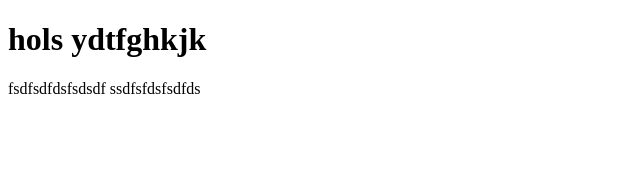
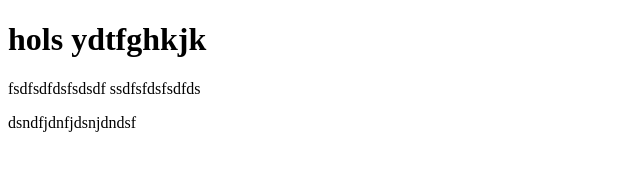
Before and after one commit to beaner92/invie-github, a plain HTML site: page index.html in a window 1280 px wide. Shown: the whole page, without its empty margins (0-640 px from the left). Drawn offline with Linux system fonts and the light colour scheme.

Commit message:
nueva-imagen

```diff
--- a/index.html
+++ b/index.html
@@ -9,5 +9,6 @@
 		fsdfsdfdsfsdsdf
 		<shadow><shadow>ssdfsfdsfsdfds</shadow></shadow>
 	</p>
+	<p>dsndfjdnfjdsnjdndsf</p>
 </body>
 </html>
```
